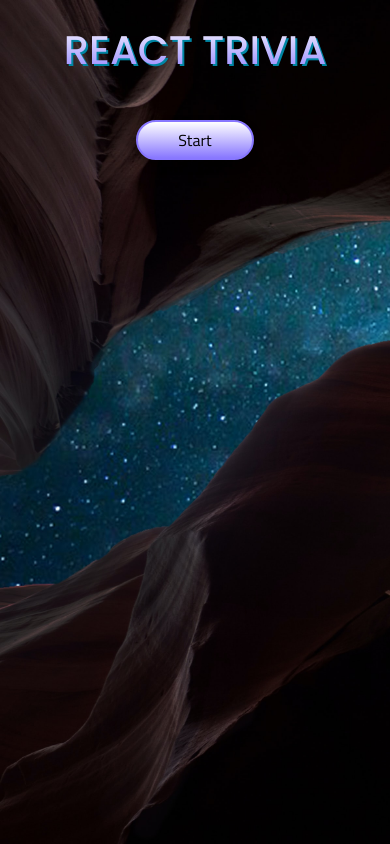
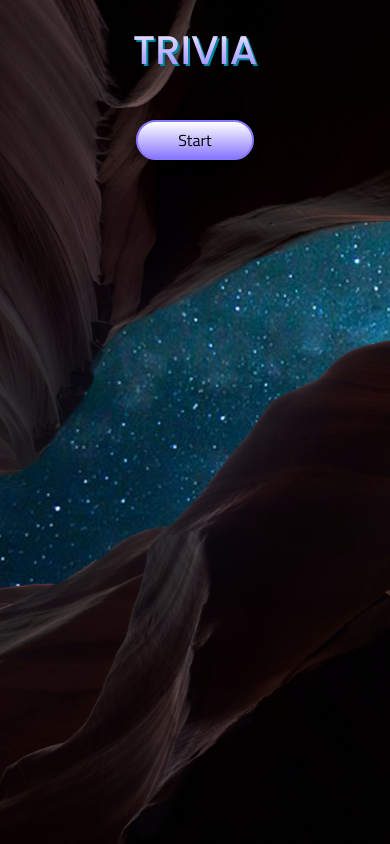
Before and after one commit to austinschroeder/react-trivia, a React (Create React App) app: page / in a window 390 px wide. Built offline with nearby package versions, Linux system fonts and the light colour scheme.

Commit message:
update media query

```diff
--- a/src/App.styles.ts
+++ b/src/App.styles.ts
@@ -51,7 +51,7 @@ export const GlobalStyle = createGlobalStyle`
         -moz-background-clip: text;
         -moz-text-fill-color: transparent;
         text-align: center;
-        @media (max-width: 768px) {
+        @media (max-width: 600px) {
         font-size: 40px;
   }
 
--- a/src/App.tsx
+++ b/src/App.tsx
@@ -74,7 +74,7 @@ const App = () => {
     <>
       <GlobalStyle />
       <Wrapper className="App">
-        <h1>REACT TRIVIA</h1>
+        <h1>TRIVIA</h1>
         {gameOver || userAnswers.length === TOTAL_QUESTIONS ? (
           <button className="start" onClick={startTrivia}>
             Start
```
